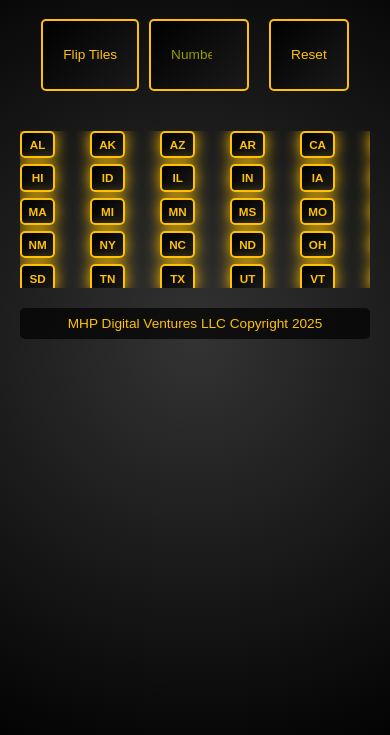
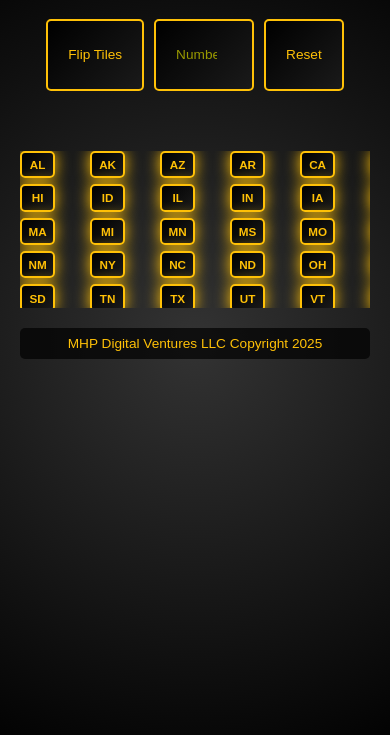
Before and after one commit to migpir/migpir.github.io, a plain HTML site: page index.html in a window 390 px wide. Shown: the part 81-816 px from the top of the page. Drawn offline with Linux system fonts and the light colour scheme.

Commit message:
Update index.html
Refined the placement on the three buttons to meet both mobile phone asthetics and laptops.

```diff
--- a/index.html
+++ b/index.html
@@ -113,8 +113,15 @@
             display: flex;
             gap: 10px;
             margin-bottom: 20px;
+            align-items: flex-start;
+            flex-wrap: wrap;
+        }
+        .input-container {
+            display: flex;
+            flex-direction: column;
             align-items: center;
-            flex-wrap: wrap;
+            gap: 5px;
+            min-height: 80px;
         }
         button {
             padding: 12px 24px;
@@ -176,6 +183,8 @@
         #numberDisplay {
             font-size: min(4vw, 16px);
             color: #FFC107;
+            text-align: center;
+            display: block;
         }
         .winnings-match {
             color: #008000;
@@ -229,6 +238,11 @@
             }
             #numberDisplay {
                 font-size: min(3.5vw, 14px);
+                text-align: center;
+                display: block;
+            }
+            .input-container {
+                min-height: 92px;
             }
             footer {
                 font-size: min(3.5vw, 14px);
@@ -241,8 +255,10 @@
     <h1>Digital Sum Simulation</h1>
     <div class="controls">
         <button onclick="flipAllTiles()">Flip Tiles</button>
-        <input type="number" id="numberInput" min="0" max="999" placeholder="Number">
-        <span id="numberDisplay"></span>
+        <div class="input-container">
+            <input type="number" id="numberInput" min="0" max="999" placeholder="Number">
+            <span id="numberDisplay"></span>
+        </div>
         <button onclick="resetTiles()">Reset</button>
     </div>
     <div class="grid" id="grid"></div>
```
